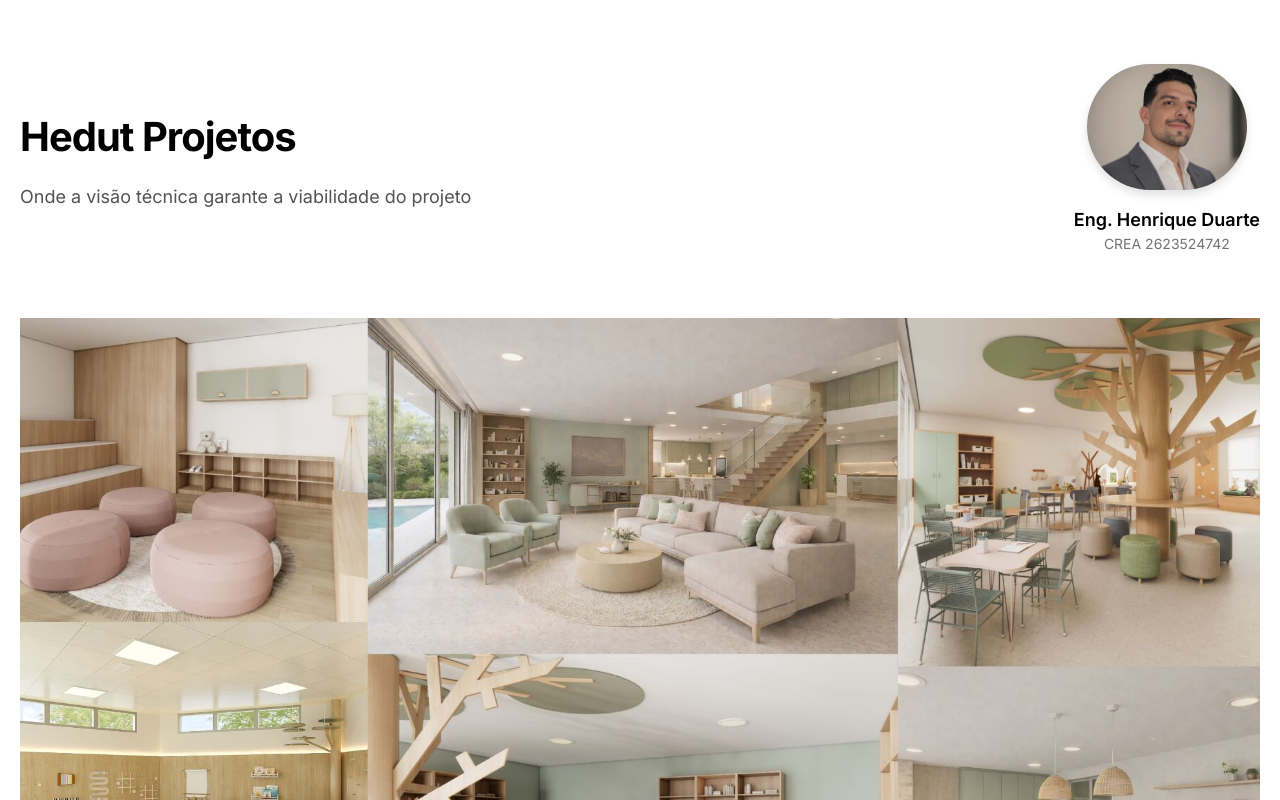
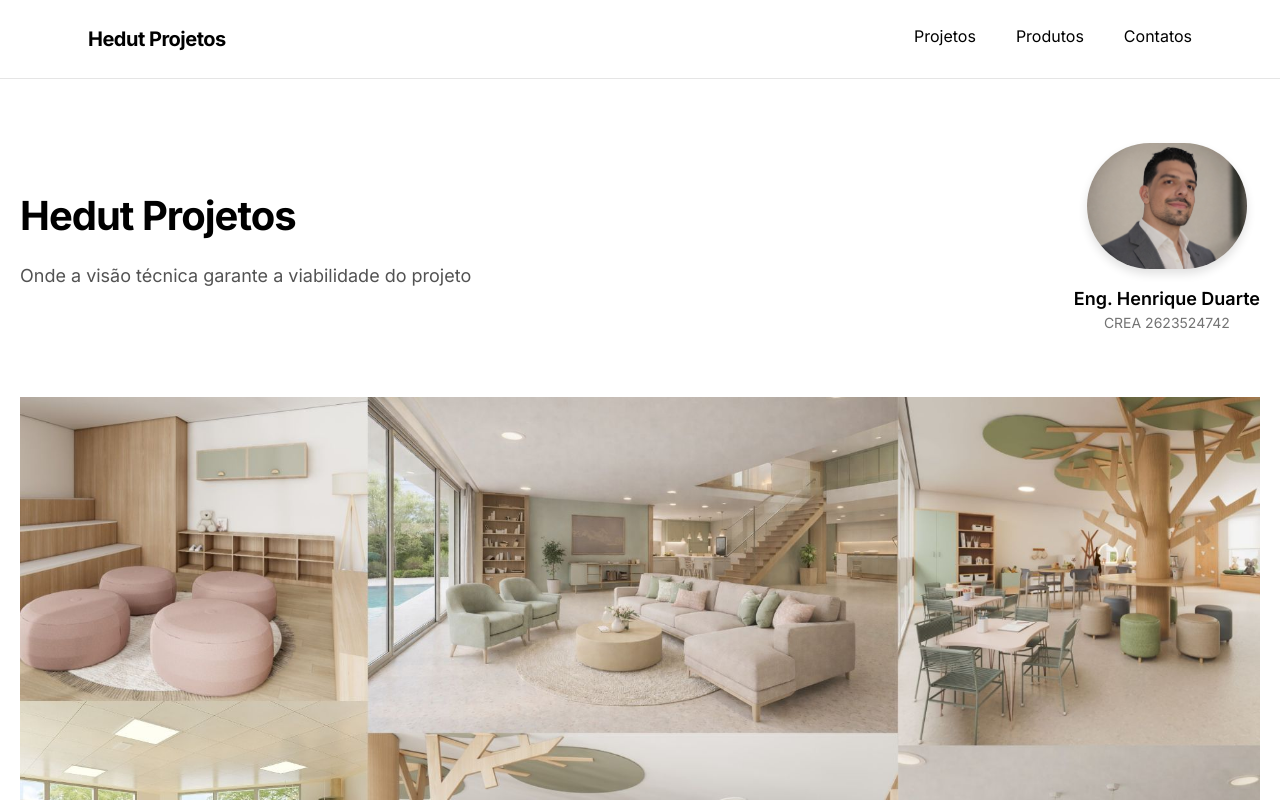
Before and after one commit to rickfelipe20-lgtm/Hedut, a Next.js app: page / in a window 1280 px wide. Shown: the top 800 px of the page. Built offline with nearby package versions, Linux system fonts and the light colour scheme.

Commit message:
Update layout.tsx

```diff
--- a/src/app/layout.tsx
+++ b/src/app/layout.tsx
@@ -1,3 +1,4 @@
+import Header from "@/app/_components/header";
 import Footer from "@/app/_components/footer";
 import { HOME_OG_IMAGE_URL } from "@/lib/constants";
 import type { Metadata } from "next";
@@ -36,7 +37,11 @@ export default function RootLayout({
           "dark:bg-slate-900 dark:text-slate-400"
         )}
       >
+        {/* 🔹 HEADER AQUI */}
+        <Header />
+
         <div className="min-h-screen">{children}</div>
+
         <Footer />
       </body>
     </html>
```
